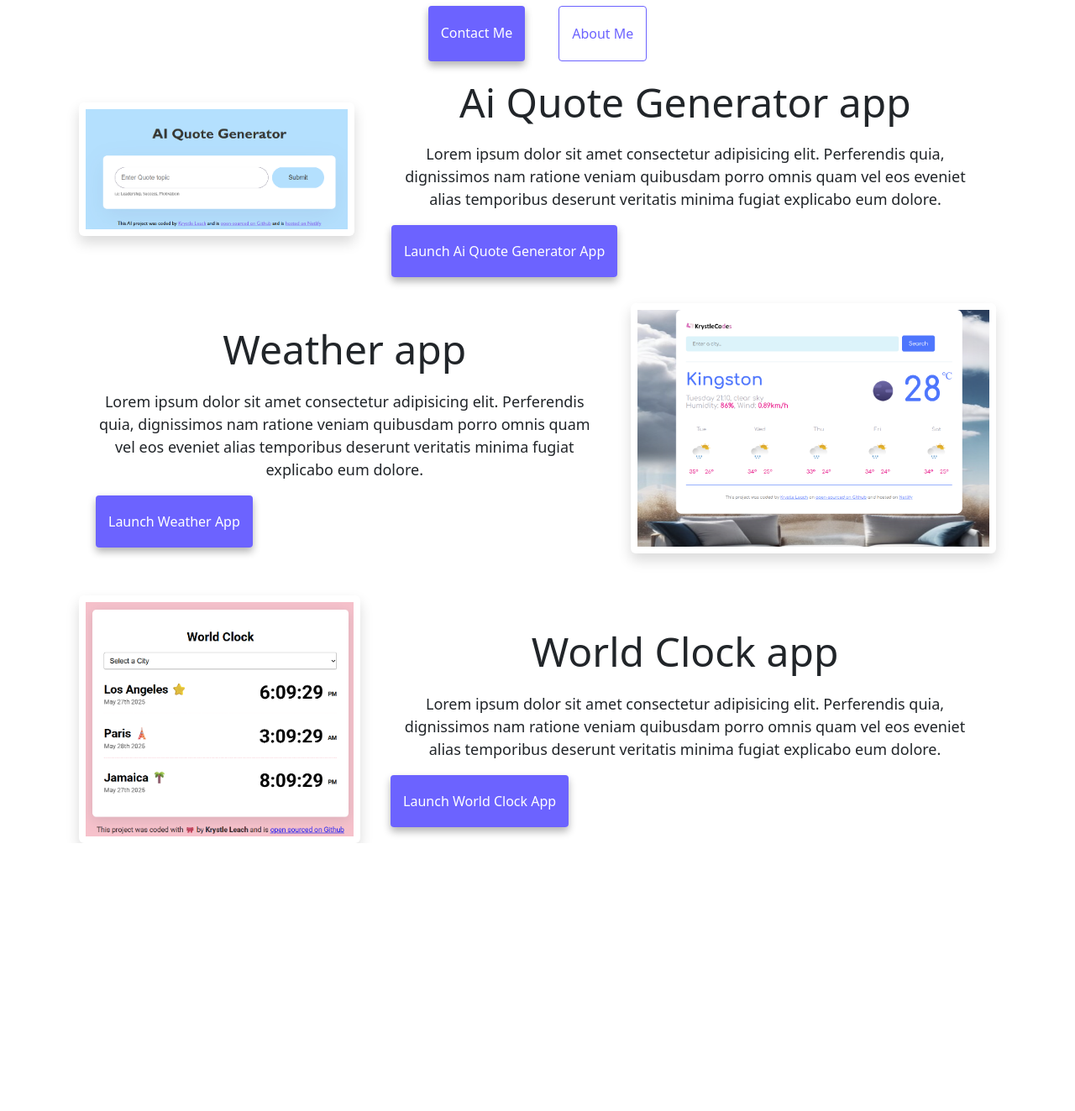
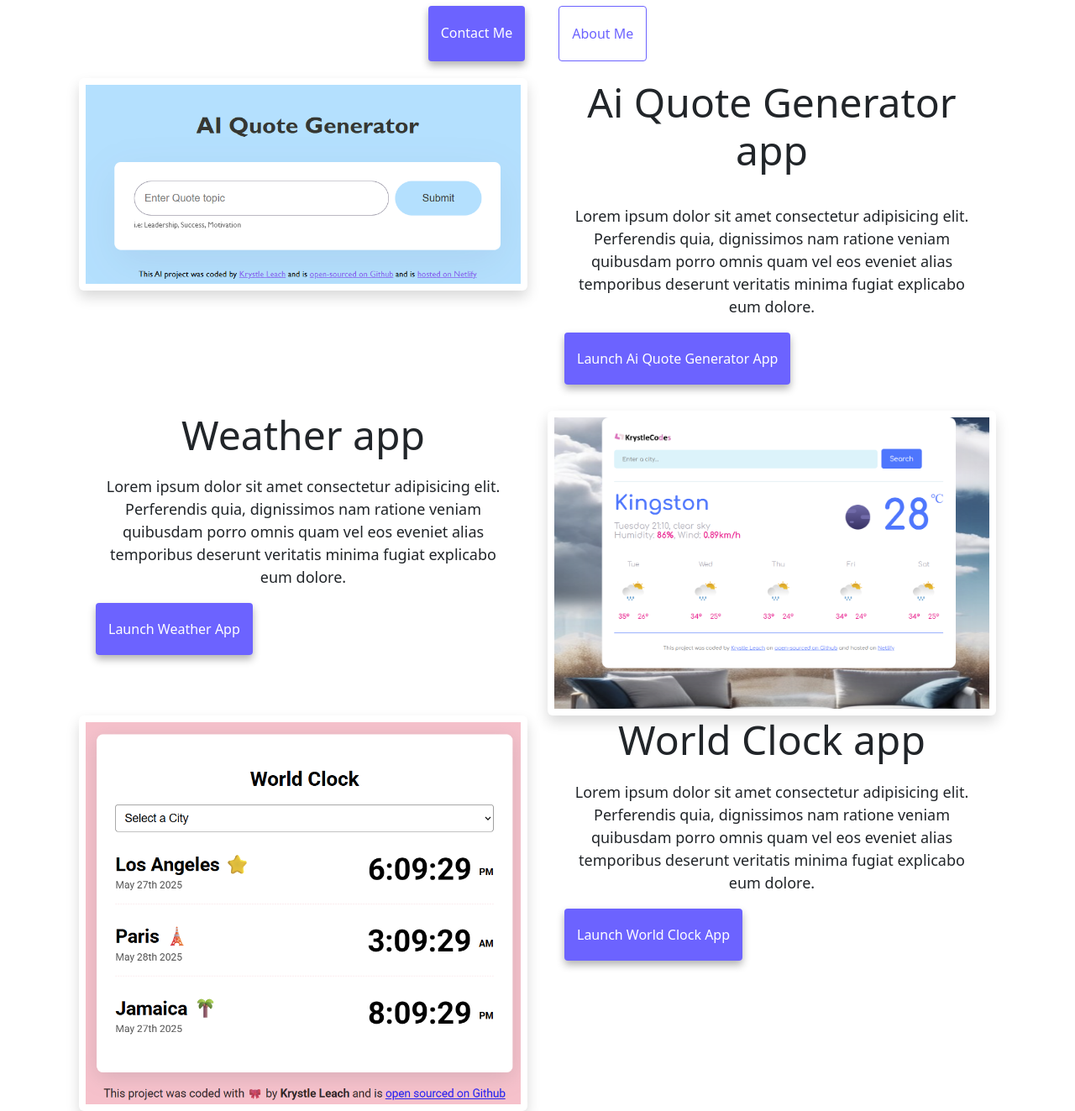
Before and after one commit to krystleL21/advanced-tools-homework-kal, a plain HTML site: page index.html in a window 1280 px wide. Shown: the part 340-1663 px from the top of the page at 84% size. Before the commit the page ends 1344 px from the top, so only its background shows below. Drawn offline with nearby package versions, Linux system fonts and the light colour scheme.

Commit message:
Updated html file

```diff
--- a/index.html
+++ b/index.html
@@ -4,7 +4,7 @@
     <meta charset="UTF-8" />
     <meta http-equiv="X-UA-Compatible" content="IE=edge" />
     <meta name="viewport" content="width=device-width, initial-scale=1.0" />
-    <meta name="description" content="Display of apps for inspiration" />
+    <meta name="description" content="Display of apps for inspiration with links" />
     <link
       href="https://cdn.jsdelivr.net/npm/bootstrap@5.3.6/dist/css/bootstrap.min.css"
       rel="stylesheet"
@@ -32,19 +32,20 @@
           <div class="collapse navbar-collapse" id="navbarNav">
             <ul class="navbar-nav">
               <li class="nav-item">
-                <a title="Home page" class="nav-link active" aria-current="page" href="#">Home</a>
+                <a title="Home page" class="nav-link active" aria-current="page" href="/">Home</a>
               </li>
               <li class="nav-item">
-                <a title="About Krystle page" class="nav-link" href="resabout.html">About me</a>
+                <a title="About Krystle page" class="nav-link" href="/resabout.html">About me</a>
               </li>
               <li class="nav-item">
-                <a title="Contact me page - Krystle" class="nav-link" href="resabout.html">Contact me</a>
+                <a title="Contact me page - Krystle" class="nav-link" href="/resabout.html#contact">Contact me</a>
               </li>
             </ul>
           </div>
         </div>
       </nav>
     </div>
+
     <div class="container">
       <h2 class="home-h2">👋 Hi I am</h2>
       <h1>Krystle Leach</h1>
@@ -53,11 +54,20 @@
         <a href="resabout.html#contact" class="contact-link" title="Contact me - Krystle">Contact me</a>
         <a href="resabout.html" class="about-link" title="About Krystle page">About me</a>
       </div>
+
       <div class="container" id="main-page">
-        <div class="hstack gap-4 border border-0 content-cop marbot ">
-            <div><img src="images4/Ai_quote_generater.png" class="img-fluid w-200 h-200 p-2 shadow rounded" title="Ai app screenshot" target="_blank" /></div>
-          <div>
-          <h2>Ai Quote Generator app</h2>
+
+        <div class="row border border-0 marbot">
+          <div class="col-sm-6 pic">
+              <img
+              src="images4/Ai_quote_generater.png"
+              class="img-fluid w-200 h-200 p-2  mx-auto d-block shadow rounded pic"
+              title="Ai app screenshot"
+              target="_blank" />
+            </div>
+
+          <div class="col-sm-6">
+          <h2 class="mb-3">Ai Quote Generator app</h2>
           <p>
             Lorem ipsum dolor sit amet consectetur adipisicing elit. Perferendis
             quia, dignissimos nam ratione veniam quibusdam porro omnis quam vel
@@ -66,16 +76,17 @@
           </p>
           <a
           href="https://aiquotegenerators.netlify.app/"
-          class="link-style"
+          class="link-style links"
           target="_blank"
           title="Launch Ai Quote app">
           Launch Ai Quote Generator App
         </a>
       </div>
-          </div>
-                  <div class="hstack gap-4 border border-0 content-cop marbot">
 
-          <div>
+       </div>
+
+            <div class="row">
+          <div class="col-sm-6 marbot">
           <h2>Weather app</h2>
           <p>
             Lorem ipsum dolor sit amet consectetur adipisicing elit. Perferendis
@@ -83,13 +94,29 @@
             eos eveniet alias temporibus deserunt veritatis minima fugiat
             explicabo eum dolore.
           </p>
-          <a href="https://krystlecodes-weatherapp.netlify.app/" class="link-style" title="Launch Weather app">Launch weather App</a></div>
-          <div class="border border-0"><img src="images4/KrystleWeatherApp2.png" class="img-fluid h-100 p-2 mx-auto d-block shadow rounded" title="Weather app screenshot" /></div>
+          <a href="https://krystlecodes-weatherapp.netlify.app/"
+          class="link-style links"
+          title="Launch Weather app">Launch weather App
+        </a>
+        </div>
+
+          <div class=" col-sm-6 border-0 pic">
+            <img
+            src="images4/KrystleWeatherApp2.png"
+            class="img-fluid h-100 p-2 mx-auto d-block shadow rounded pic"
+            title="Weather app screenshot" />
           </div>
+      </div>
 
-                  <div class="hstack gap-3 border border-0 content-cop">
-            <div><img src="images4/World_clock-screenshot_2.png" class="img-fluid mx-auto d-block p-2 shadow rounded" title="World clock app screenshot" /></div>
-          <div>
+<div class="row">
+            <div class="col-sm-6 pic">
+              <img
+              src="images4/World_clock-screenshot_2.png"
+              class="img-fluid mx-auto d-block p-2 shadow rounded"
+              title="World clock app screenshot" />
+            </div>
+
+          <div class="col-sm-6">
           <h2>World Clock app</h2>
           <p>
             Lorem ipsum dolor sit amet consectetur adipisicing elit. Perferendis
@@ -99,13 +126,15 @@
           </p>
           <a
           href="https://world-clock-kal.netlify.app/"
-          class="link-style"
+          class="link-style links"
           target="_blank"
           title="Launch World Clock app"
-          >Launch World clock App</a></div>
-          </div>
-      </div>
-    </div>
+          >Launch World clock App</a>
+        </div>
+        </div>
+
+
+        </div>
     <script
       src="https://cdn.jsdelivr.net/npm/bootstrap@3.3.7/dist/js/bootstrap.min.js"
       integrity="sha384-Tc5IQib027qvyjSMfHjOMaLkfuWVxZxUPnCJA7l2mCWNIpG9mGCD8wGNIcPD7Txa"
```
